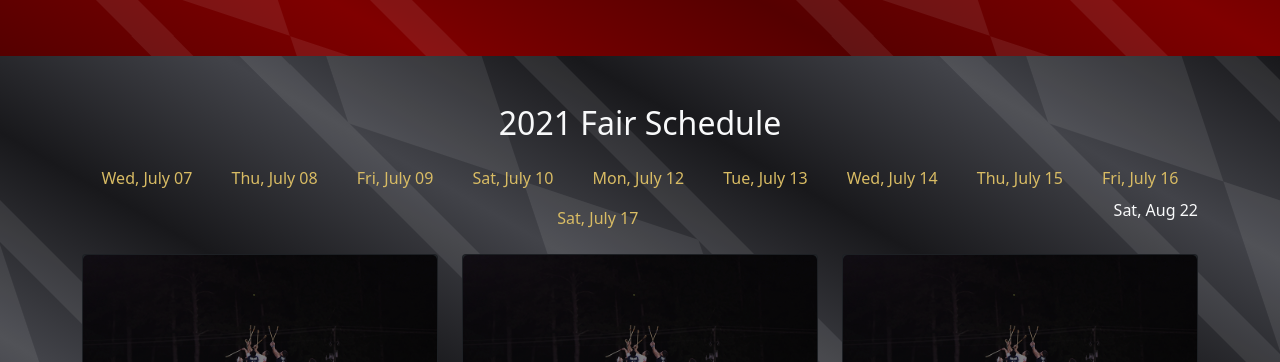
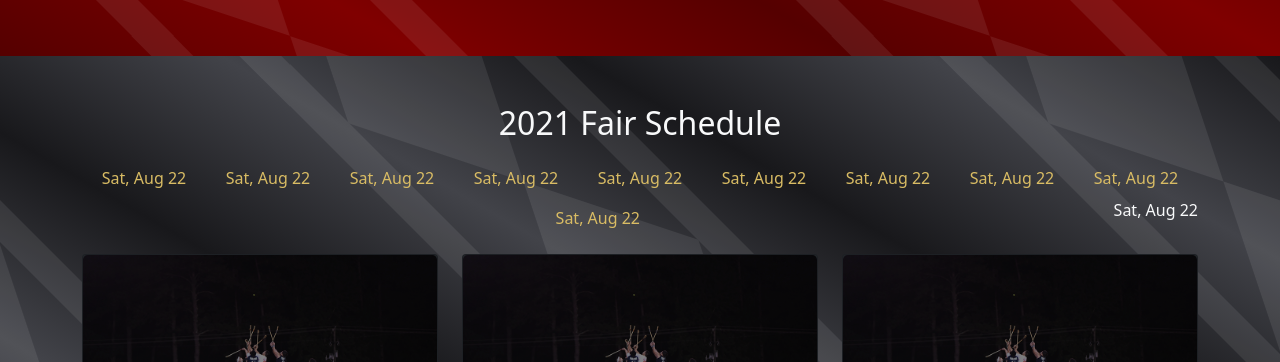
Before and after one commit to smattera/smattera.github.io, a Jekyll site: the page built from events/index.md, in a window 1280 px wide and 900 px high, scrolled down 650 px. Shown: the part 93-455 px from the top of the window. Built offline with Jekyll 4.4.1, drawn with Linux system fonts in a browser that asks for light colours; nearby versions of some CDN libraries.

Commit message:
Update events.html

```diff
--- a/_includes/event-tab.html
+++ b/_includes/event-tab.html
@@ -1,3 +1,3 @@
   <li class="nav-item" role="presentation">
-    <button class="nav-link {% if cachedNow == {{ include.date }} %}active{% endif %}" id="{{ include.day }}-tab" data-bs-toggle="tab" data-bs-target="#{{ include.day }}" type="button" role="tab" aria-controls="{{ include.day }}" aria-selected="true">{{ include.title }}</button>
+    <button class="nav-link {% if cachedNow == {{ include.date }} %}active{% endif %}" id="{{ include.day }}-tab" data-bs-toggle="tab" data-bs-target="#{{ include.day }}" type="button" role="tab" aria-controls="{{ include.day }}" aria-selected="true">{{ include.date | date: "%a, %b %d" }}</button>
   </li>
--- a/_includes/events.html
+++ b/_includes/events.html
@@ -29,16 +29,16 @@
     {% assign cachedNow = 'now' | date:'%Y%m%d' %}
 
     <ul class="nav nav-pills nav-fill" id="myTab" role="tablist">
-      {% include event-tab.html day="dayOne" title="Wed, July 07" %}
-      {% include event-tab.html day="dayTwo" title="Thu, July 08" date="20210927" %}
-      {% include event-tab.html day="dayThree" title="Fri, July 09" %}
-      {% include event-tab.html day="dayFour" title="Sat, July 10" %}
-      {% include event-tab.html day="dayFive" title="Mon, July 12" %}
-      {% include event-tab.html day="daySix" title="Tue, July 13" %}
-      {% include event-tab.html day="daySeven" title="Wed, July 14" %}
-      {% include event-tab.html day="dayEight" title="Thu, July 15" %}
-      {% include event-tab.html day="dayNine" title="Fri, July 16" %}
-      {% include event-tab.html day="dayTen" title="Sat, July 17" %}
+      {% include event-tab.html day="dayOne" date="20210707" %}
+      {% include event-tab.html day="dayTwo" date="20210708" %}
+      {% include event-tab.html day="dayThree" date="20210709" %}
+      {% include event-tab.html day="dayFour" date="20210710" %}
+      {% include event-tab.html day="dayFive" date="20210712" %}
+      {% include event-tab.html day="daySix" date="20210713" %}
+      {% include event-tab.html day="daySeven" date="20210714" %}
+      {% include event-tab.html day="dayEight" date="20210715" %}
+      {% include event-tab.html day="dayNine" date="20210716" %}
+      {% include event-tab.html day="dayTen" date="20210717" %}
       {{ cachedNow | date: "%a, %b %d" }}
     </ul>
     <div class="tab-content pt-3" id="myTabContent">
```
